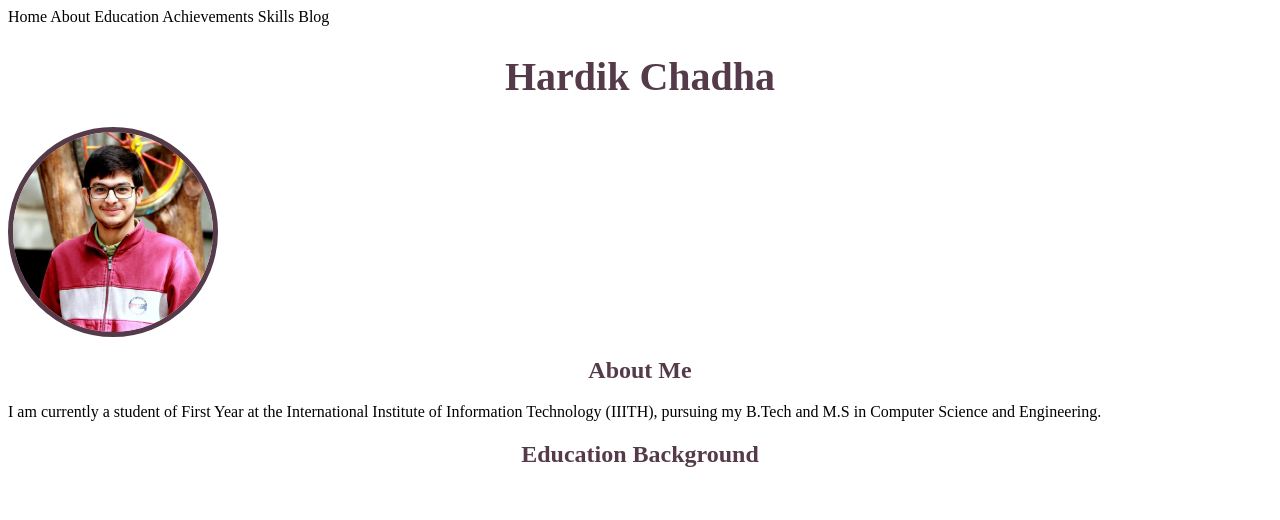
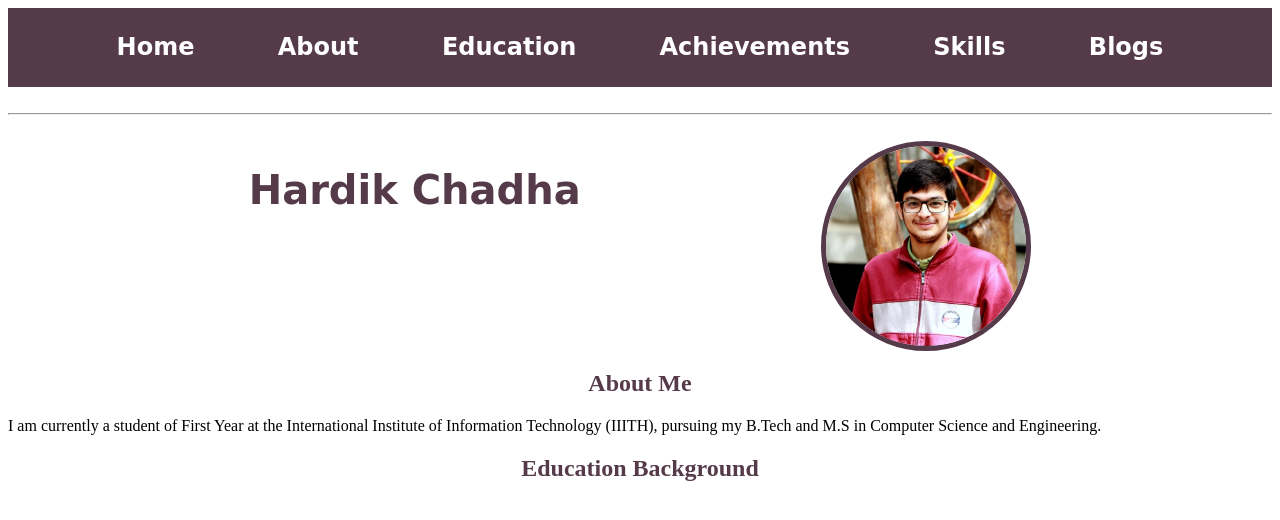
Before and after one commit to Hardik1106/hardikchadha.github.io, a plain HTML site: page home.html in a window 1280 px wide. Drawn offline with Linux system fonts and the light colour scheme.

Commit message:
Some changes to the design of home page

```diff
--- a/home.css
+++ b/home.css
@@ -1,8 +1,29 @@
+.navbar{
+    display:flex;
+    justify-content: space-evenly;
+    background-color: #553b4a;
+    color: white;
+    font-size: 150%;
+    font-family: 'Lobster', cursive;
+    font-weight: bold;
+    text-align: center;
+    padding: 2%;
+    border-bottom: 1% solid #553b4a;
+}
+
 #main_heading{
     font-size: 250%;
+    font-family: 'Lobster', cursive;
     font-weight: bold;
     color: #553b4a;
     text-align: center;
+}
+
+.top_heading{
+    display: flex;
+    border-color: #553b4a;
+    border-width: .4;
+    justify-content: space-evenly;
 }
 
 #sub_heading{
@@ -17,10 +38,10 @@
     height: 200px;
     border-radius: 50%;
     border: 5px solid #553b4a;
+    :hover{
+        opacity: 0.7;
+    }
 }
-.picture{
-    display: flex;
-    justify-content: center;
-    flex-direction: column;
-    align-content: center;
+#profilepic:hover{
+    opacity: 0.7;
 }
--- a/home.html
+++ b/home.html
@@ -8,16 +8,19 @@
     <script src="home.js"></script>
 </head>
 <body>
-    <div id="navbar">
+    <div class="navbar">
         <a class="active">Home</a>
-        <a onclick="about">About</a>
+        <a >About</a>
         <a >Education</a>
         <a >Achievements</a>
         <a >Skills</a>
-        <a >Blog</a>
+        <a >Blogs</a>
     </div>
-    <h1 id="main_heading">Hardik Chadha</h1>
-    <div class="picture">
+    <br>
+    <hr>
+    <br>
+    <div class="top_heading">
+        <h1 id="main_heading">Hardik Chadha</h1>
         <img src="My_Picture.jpeg" id="profilepic" alt="Profile_Picture">
     </div>
     <div class="about">
@@ -27,7 +30,7 @@
             pursuing my B.Tech and M.S in Computer Science and Engineering.
         </p>
     </div>
-    <div>
+    <div class="education">
         <h2 id="sub_heading">Education Background</h2>
         <p>
 
```
